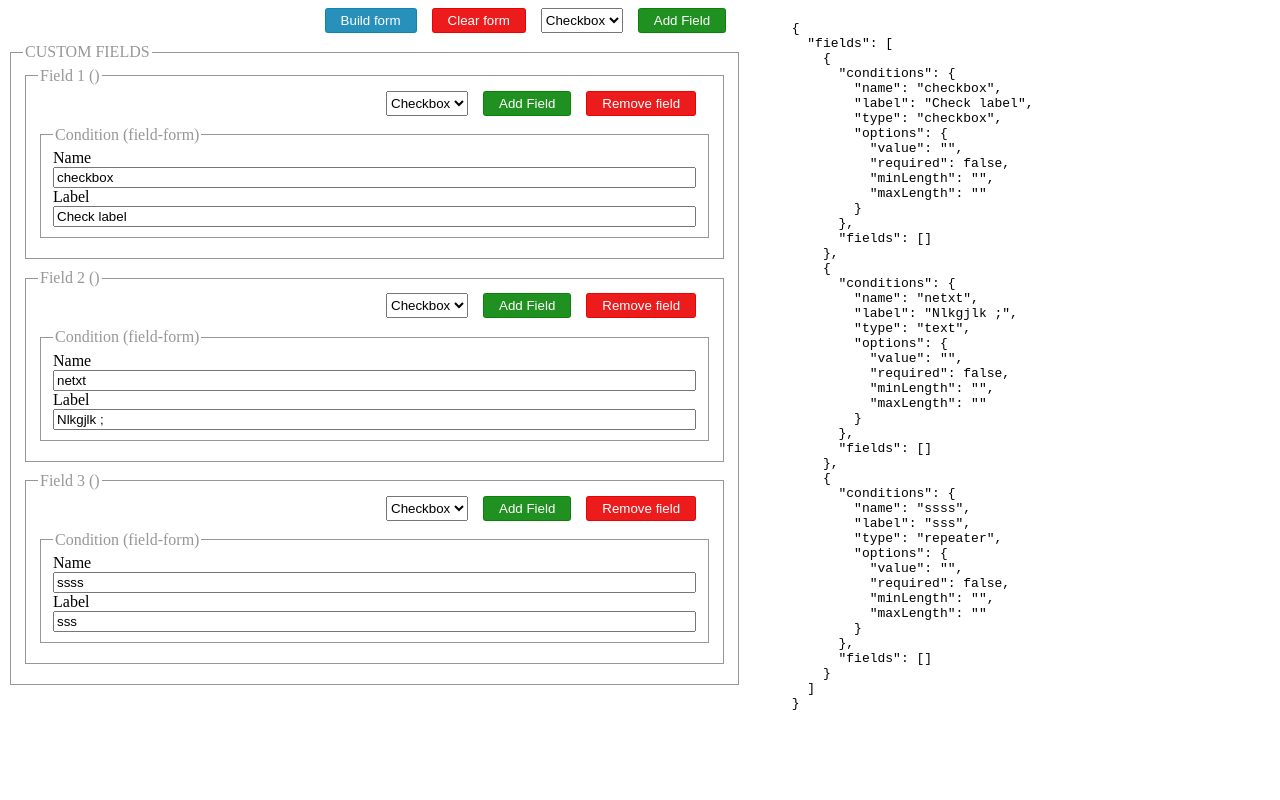
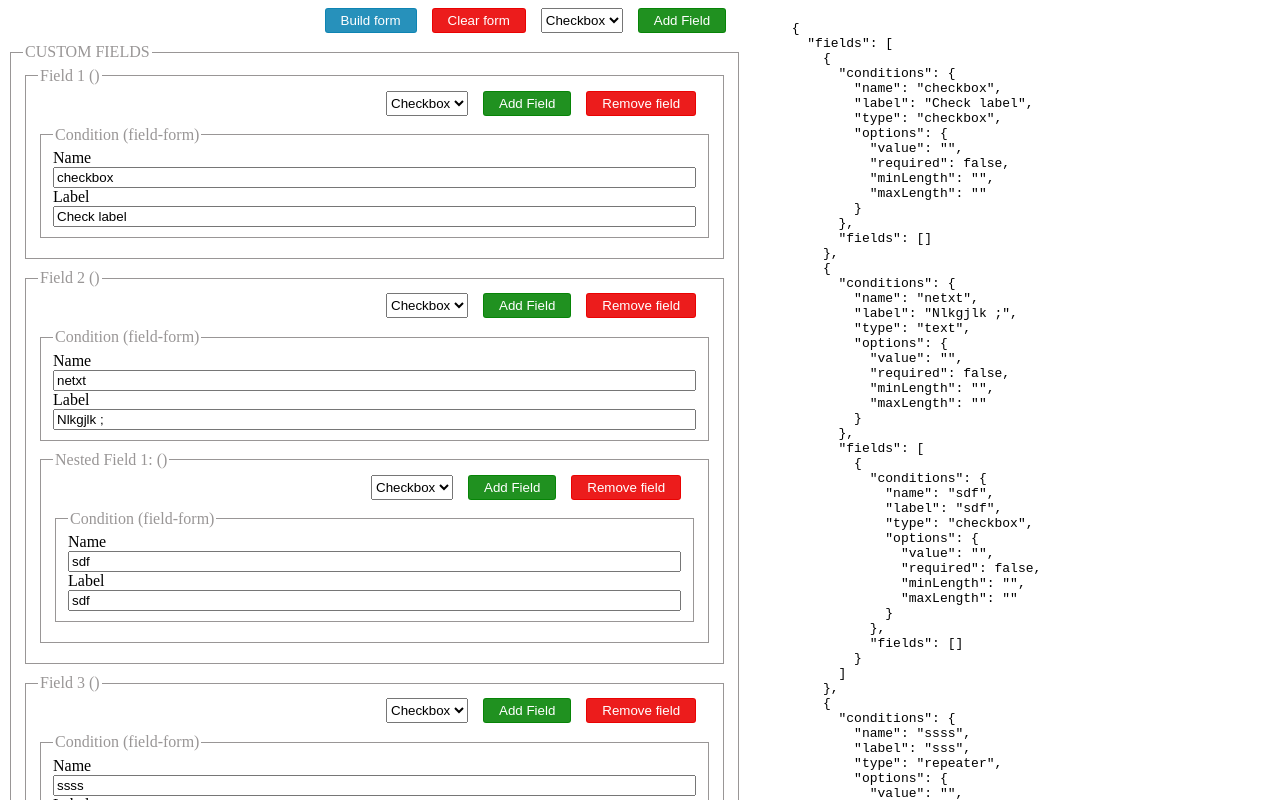
Before and after one commit to DmitrijPedan/angular-custom-fields, an Angular app: page / in a window 1280 px wide. Both pictures are taken after a click on the button "Build form". Shown: the top 800 px of the page. Built offline with nearby package versions, Linux system fonts and the light colour scheme.

Commit message:
refact form control

```diff
--- a/src/app/custom-fields/components/custom-fields-form/custom-fields-form.component.ts
+++ b/src/app/custom-fields/components/custom-fields-form/custom-fields-form.component.ts
@@ -1,6 +1,6 @@
-import {Component, OnInit, Input} from '@angular/core';
+import {Component, Input} from '@angular/core';
 import {FormArray, FormBuilder, FormGroup} from "@angular/forms";
-import { CustomFieldService } from "../../services/custom-field.service";
+import {CustomFieldService} from "../../services/custom-field.service";
 import {FieldType} from "../../interfaces/interfaces";
 
 
@@ -21,6 +21,10 @@ export class CustomFieldsFormComponent   {
     this.initForm();
   }
 
+  get fieldsFormArray(): FormArray {
+    return this.form?.get('fields') as FormArray;
+  }
+
   buildFormFromData() {
     if (this.data.fields.length) {
       this.initForm()
@@ -37,16 +41,8 @@ export class CustomFieldsFormComponent   {
     this.fieldsFormArray.push(this.cf.getCustomFieldControls(type));
   }
 
-  clear(): void {
-    this.fieldsFormArray.setValue([])
-  }
-
   deleteField(index: number) {
     this.fieldsFormArray.removeAt(index);
-  }
-
-  get fieldsFormArray(): FormArray {
-    return this.form?.get("fields") as FormArray;
   }
 
   initForm() {
--- a/src/app/custom-fields/components/field-form/field-form.component.ts
+++ b/src/app/custom-fields/components/field-form/field-form.component.ts
@@ -1,6 +1,6 @@
-import {Component, EventEmitter, forwardRef, Input, OnDestroy, OnInit, Output} from '@angular/core';
+import {Component, forwardRef, Input, OnDestroy, OnInit} from '@angular/core';
 import {ControlValueAccessor, FormBuilder, FormGroup, NG_VALUE_ACCESSOR} from "@angular/forms";
-import {Subject, Subscription} from "rxjs";
+import {Subscription} from "rxjs";
 import {CustomFieldService} from "../../services/custom-field.service";
 import {ICustomFieldConditions} from "../../interfaces/interfaces";
 
@@ -21,8 +21,7 @@ export class FieldFormComponent implements OnInit, OnDestroy, ControlValueAccess
 
   @Input() formLabel: string | number = "Conditions";
   public form!: FormGroup;
-  private _onChange!: (value: ICustomFieldConditions | null | undefined) => void;
-  private _destroy$: Subject<void> = new Subject<void>();
+  private onChange!: (value: ICustomFieldConditions | null | undefined) => void;
   private subscriptions: Subscription[] = [];
 
   constructor(
@@ -33,8 +32,8 @@ export class FieldFormComponent implements OnInit, OnDestroy, ControlValueAccess
   ngOnInit() {
     this.createFormGroup();
     const formSub = this.form.valueChanges.subscribe(value => {
-      if (this._onChange) {
-        this._onChange(value);
+      if (this.onChange) {
+        this.onChange(value);
       }
     });
     this.subscriptions.push(formSub)
@@ -42,10 +41,6 @@ export class FieldFormComponent implements OnInit, OnDestroy, ControlValueAccess
 
   ngOnDestroy() {
     this.subscriptions.forEach(sub => sub.unsubscribe());
-    if (this._destroy$ && !this._destroy$.closed) {
-      this._destroy$.next();
-      this._destroy$.complete();
-    }
   }
 
   writeValue(value: ICustomFieldConditions): void {
@@ -56,7 +51,7 @@ export class FieldFormComponent implements OnInit, OnDestroy, ControlValueAccess
   }
 
   registerOnChange(fn: (v: ICustomFieldConditions | null | undefined) => void): void {
-    this._onChange = fn;
+    this.onChange = fn;
   }
 
   registerOnTouched(fn: any): void {
--- a/src/app/custom-fields/components/group-control/group-control.component.html
+++ b/src/app/custom-fields/components/group-control/group-control.component.html
@@ -1,10 +1,10 @@
-<form [formGroup]="_form">
+<form [formGroup]="form">
   <fieldset>
     <legend>{{formLabel}} ()</legend>
 
       <div class="cf-controls">
         <app-add-field-button
-          (addField)="_addGroup($event)"
+          (addField)="addField($event)"
         ></app-add-field-button>
         <button class="cf-btn err" (click)="remove.emit()">Remove field</button>
       </div>
@@ -12,13 +12,12 @@
       <app-field-form
         [formControlName]="'conditions'"
         [formLabel]="'Condition'"
-        (remove)="remove.emit()"
       ></app-field-form>
 
       <ng-container formArrayName="fields">
         <app-group-control
-          *ngFor="let s of _fieldsFormArray?.controls; index as i"
-          (remove)="_deleteGroupFromArray(i)"
+          *ngFor="let control of fieldsFormArray?.controls; index as i"
+          (remove)="deleteFieldFromArray(i)"
           [formControlName]="i"
           [formLabel]="'Nested Field '+ (i + 1) + ':'">
         </app-group-control>
--- a/src/app/custom-fields/components/group-control/group-control.component.ts
+++ b/src/app/custom-fields/components/group-control/group-control.component.ts
@@ -1,8 +1,7 @@
 import { Component, OnInit, OnDestroy, Input, Output, EventEmitter, forwardRef } from '@angular/core';
-import {ControlValueAccessor, FormArray, FormBuilder, FormControl, FormGroup, NG_VALUE_ACCESSOR} from "@angular/forms";
-import { CustomFieldService} from "../../services/custom-field.service";
-import {Subject, Subscription} from "rxjs";
-import {takeUntil} from "rxjs/operators";
+import {ControlValueAccessor, FormArray, FormControl, FormGroup, NG_VALUE_ACCESSOR} from "@angular/forms";
+import {CustomFieldService} from "../../services/custom-field.service";
+import {Subscription} from "rxjs";
 import {FieldType, ICustomField} from "../../interfaces/interfaces";
 
 
@@ -20,55 +19,48 @@ export class GroupControlComponent implements OnInit, OnDestroy, ControlValueAcc
 
   @Input() formLabel: string | number = "Field";
   @Output() remove: EventEmitter<void> = new EventEmitter<void>();
+  public form!: FormGroup;
+  private subscriptions: Subscription[] = [];
 
-  public fieldType!: FieldType;
-
-  _form!: FormGroup;
-
-  private _onChange!: (
-    value: ICustomField | null | undefined
-  ) => void;
-
-  private _destroy$: Subject<void> = new Subject<void>();
+  private onChange!: (value: ICustomField | null | undefined) => void;
 
   constructor(
-    private _fb: FormBuilder,
     private cf: CustomFieldService
   ) {}
 
   ngOnInit() {
     this._createFormGroup();
-    this._setupObservables();
+    const formSub = this.form.valueChanges.subscribe(value => {
+      if (this.onChange) {
+        this.onChange(value);
+      }
+    });
+    this.subscriptions.push(formSub);
   }
 
   ngOnDestroy() {
-    if (this._destroy$ && !this._destroy$.closed) {
-      this._destroy$.next();
-      this._destroy$.complete();
-    }
+    this.subscriptions.forEach(sub => sub.unsubscribe());
   }
 
   writeValue(value: ICustomField | null | undefined): void {
     if (!value) return;
     setTimeout(() => {
       if (value) {
-        this._formConditions.setValue(value);
+        this.conditions.setValue(value);
       }
       if (value.fields?.length) {
-        this._fieldsFormArray.clear();
+        this.fieldsFormArray.clear();
         value.fields.forEach((field: ICustomField) => {
-          this._addGroup(field.conditions.type)
+          this.addField(field.conditions.type)
         });
       }
 
-      this._form.patchValue(value);
+      this.form.patchValue(value);
     }, 50);
   }
 
-  registerOnChange(
-    fn: (value: ICustomField | null | undefined) => void
-  ): void {
-    this._onChange = fn;
+  registerOnChange(fn: (value: ICustomField | null | undefined) => void): void {
+    this.onChange = fn;
   }
 
   registerOnTouched(fn: any): void {
@@ -81,49 +73,26 @@ export class GroupControlComponent implements OnInit, OnDestroy, ControlValueAcc
     // throw new Error('setDisabledState not implemented');
   }
 
-  _addCondition() {
-    this._formConditions.setValue({});
+  deleteFieldFromArray(index: number) {
+    this.fieldsFormArray.removeAt(index);
   }
 
-  _deleteGroupFromArray(index: number) {
-    this._fieldsFormArray.removeAt(index);
+  addField(type: FieldType) {
+    this.fieldsFormArray.push(this.cf.getCustomFieldControls(type));
   }
 
-  _addGroup(type: FieldType) {
-    // this._fieldsFormArray.push(
-    //   this._fb.control({
-    //     conditions: {},
-    //     fields: []
-    //   })
-    // );
-    this._fieldsFormArray.push(this.cf.getCustomFieldControls(type));
+  get conditions(): FormControl {
+    return this.form.get('conditions') as FormControl;
   }
 
-  get _formConditions(): FormControl {
-    return this._form.get("conditions") as FormControl;
-  }
-
-  get _fieldsFormArray(): FormArray {
-    return this._form.get("fields") as FormArray;
+  get fieldsFormArray(): FormArray {
+    return this.form.get('fields') as FormArray;
   }
 
   private _createFormGroup() {
-    this._form = this._fb.group({
-      conditions: {},
-      fields: this._fb.array([])
-    });
-
+    this.form = this.cf.getEmptyCustomFieldGroup()
     // add one condition on the next tick, after the form creation
-    setTimeout(() => this._addCondition());
+    setTimeout(() => this.conditions.setValue({}));
   }
 
-  private _setupObservables() {
-    this._form.valueChanges.pipe(takeUntil(this._destroy$)).subscribe(value => {
-      if (this._onChange) {
-        this._onChange(value);
-      }
-    });
-  }
-
-
 }
--- a/src/app/custom-fields/services/custom-field.service.ts
+++ b/src/app/custom-fields/services/custom-field.service.ts
@@ -19,6 +19,13 @@ export class CustomFieldService {
 
   getFormArray(): FormArray {
     return this.fb.array([]);
+  }
+
+  getEmptyCustomFieldGroup(): FormGroup {
+    return this.fb.group({
+      conditions: {},
+      fields: this.fb.array([])
+    })
   }
 
   getCustomFieldGroup(type?: FieldType): FormGroup {
--- a/src/app/custom-fields/variables/data.ts
+++ b/src/app/custom-fields/variables/data.ts
@@ -26,7 +26,22 @@ export const data = {
           "maxLength": ""
         }
       },
-      "fields": []
+      "fields": [
+        {
+          "conditions": {
+            "name": "sdf",
+            "label": "sdf",
+            "type": "checkbox",
+            "options": {
+              "value": "",
+              "required": false,
+              "minLength": "",
+              "maxLength": ""
+            }
+          },
+          "fields": []
+        }
+      ]
     },
     {
       "conditions": {
```
